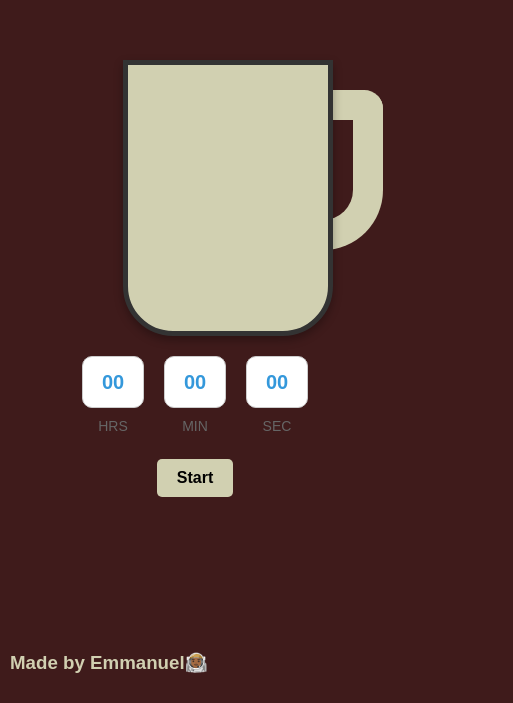
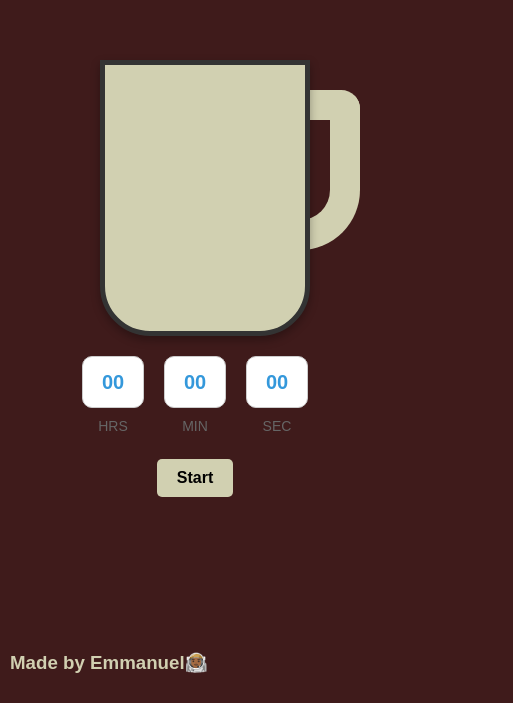
Before and after one commit to EmmanuelGrant/Timer, a plain HTML site: page index.html in a window 390 px wide. Shown: the part 141-844 px from the top of the page, 513 px wide, since content can reach past the window. Drawn offline with Linux system fonts and the light colour scheme.

Commit message:
fifth commit 2

```diff
--- a/style.css
+++ b/style.css
@@ -53,7 +53,7 @@ body {
 /* Responsive adjustments */
 @media (max-width: 600px) {
     .cup-wrapper {
-        padding-left: 245px;
+        padding-left: 200px;
     }
 
     .cup {
```
